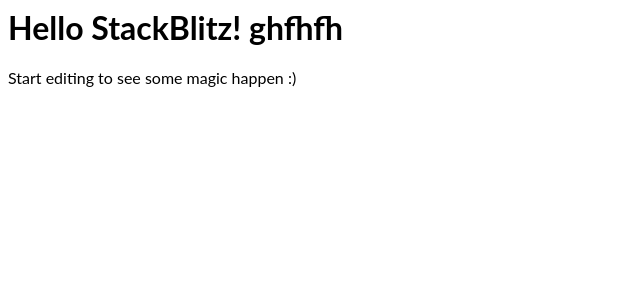
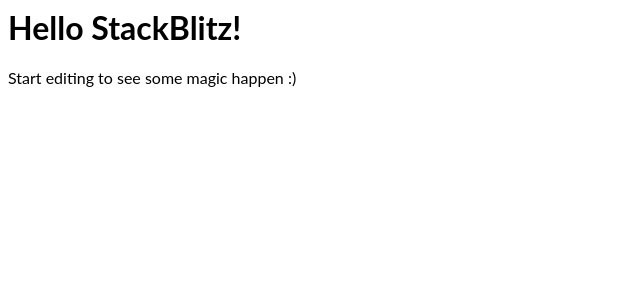
Before and after one commit to pratikshakhanke/react-first, a React (Create React App) app: page / in a window 1280 px wide. Shown: the top 300 px of the page, without its empty margins (0-640 px from the left). Built offline with nearby package versions, Linux system fonts and the light colour scheme.

Commit message:
1 file modified

```diff
--- a/src/App.js
+++ b/src/App.js
@@ -4,7 +4,7 @@
 export default function App() {
   return (
     <div>
-      <h1>Hello StackBlitz! ghfhfh</h1>
+      <h1>Hello StackBlitz!</h1>
       <p>Start editing to see some magic happen :)</p>
     </div>
   );
```
